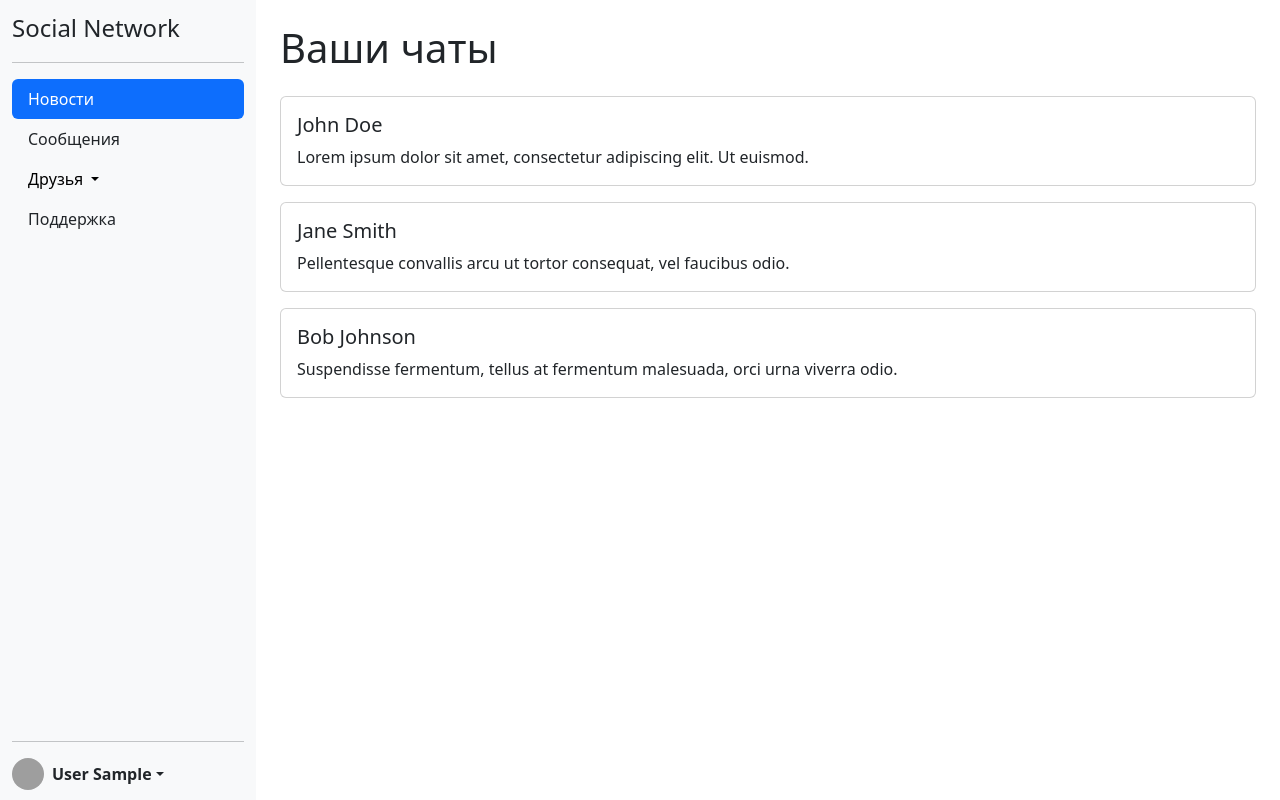
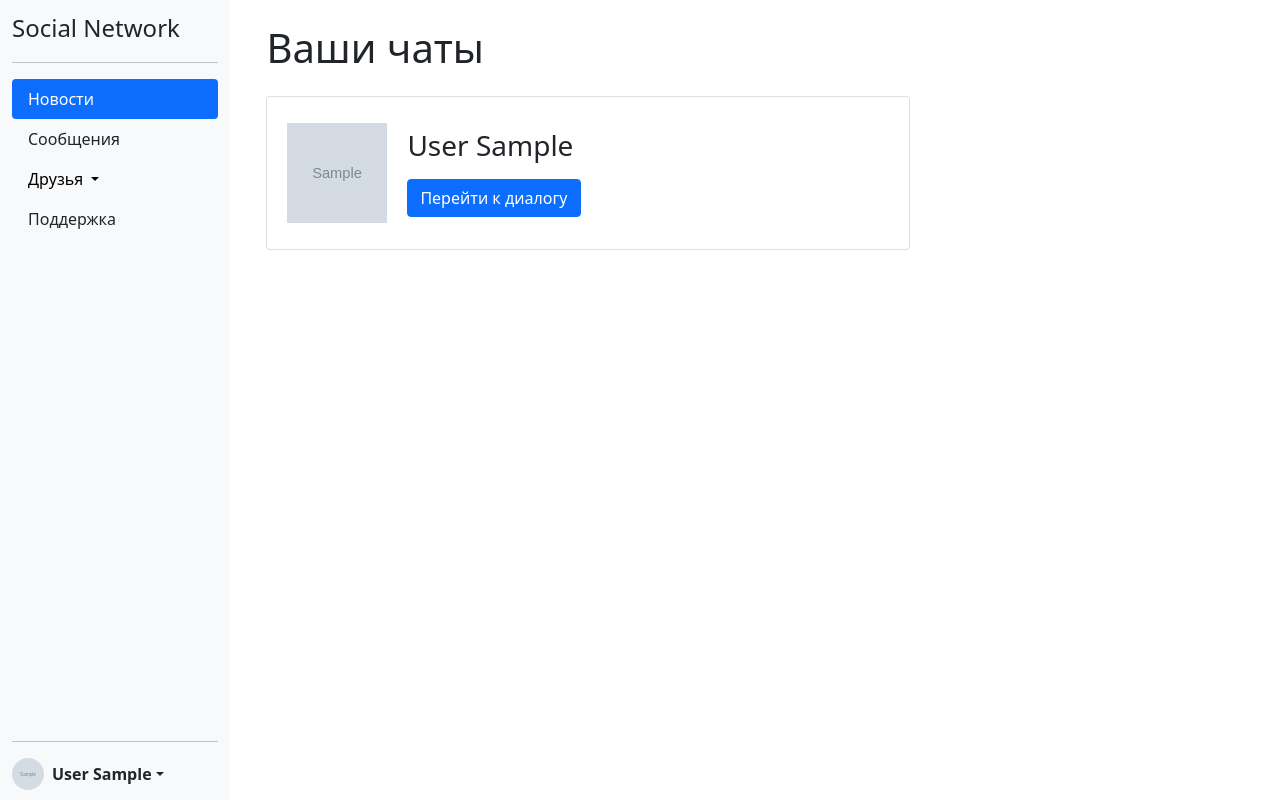
Before and after one commit to PAINTERit/MyFirstSocialNetwork, a Django app: page /chat/all/ in a window 1280 px wide. Run offline with Django 4.2, Linux system fonts and the light colour scheme; a user stored in the database is signed in; tables that the repository leaves empty hold one stand-in row (values such as "Sample post"); grey boxes marked "Sample" are stand-in pictures; grey boxes are pictures that could not be loaded.

Commit message:
Добавлены косметические изменения. Добавлен список чатов.

```diff
--- a/chat/templates/chat/all_chats.html
+++ b/chat/templates/chat/all_chats.html
@@ -4,13 +4,14 @@
     <meta charset="UTF-8">
     <meta name="viewport" content="width=device-width, initial-scale=1.0">
     <title>Социальная сеть</title>
-    <link rel="stylesheet" href="https://cdn.jsdelivr.net/npm/bootstrap@5.2.3/dist/css/bootstrap.min.css">
+    <link href="https://cdn.jsdelivr.net/npm/bootstrap@5.0.2/dist/css/bootstrap.min.css" rel="stylesheet"
+          integrity="sha384-EVSTQN3/azprG1Anm3QDgpJLIm9Nao0Yz1ztcQTwFspd3yD65VohhpuuCOmLASjC" crossorigin="anonymous">
 </head>
 <body>
 <div class="container-fluid" style="height: 100vh">
     <div class="row" style="height: 100%">
         <!-- Навигационное меню -->
-        <div class="d-flex flex-column flex-shrink-0  bg-light" style="flex-grow: 1; max-width: 20%; margin-top: 0;">
+        <div class="d-flex flex-column flex-shrink-0  bg-light" style="flex-grow: 1; max-width: 18%; margin-top: 0;">
             <ul class="nav nav-pills flex-column mb-auto"
                 style="position: -webkit-sticky; position: sticky; top: 10px;">
                 <a href="/" class="d-flex align-items-center mb-3 mb-md-0 me-md-auto link-dark text-decoration-none">
@@ -23,7 +24,7 @@
                     </a>
                 </li>
                 <li>
-                    <a href="#" class="nav-link link-dark">
+                    <a href="{% url 'all_chats' %}" class="nav-link link-dark">
                         Сообщения
                     </a>
                 </li>
@@ -35,6 +36,7 @@
                     <ul class="dropdown-menu" aria-labelledby="friendsDropdown">
                         <li><a class="dropdown-item" href="{% url 'friends' %}">Мои друзья</a></li>
                         <li><a class="dropdown-item" href="{% url 'find_friend' %}">Найти друзей</a></li>
+                        <li><a class="dropdown-item" href="{% url 'friend_request' %}">Запросы в друзья</a></li>
                     </ul>
                 </li>
                 <li>
@@ -47,7 +49,19 @@
                 <hr>
                 <a href="#" class="d-flex align-items-center link-dark text-decoration-none dropdown-toggle"
                    id="dropdownUser2" data-bs-toggle="dropdown" aria-expanded="false">
-                    <img src="https://github.com/mdo.png" alt="" width="32" height="32" class="rounded-circle me-2">
+                    {% if user.avatar %}
+                        <div class="d-flex justify-content-center align-items-center">
+                            <!-- Добавленный класс -->
+                            <img src="{{ user.avatar.url }}" alt="Admin" width="32" height="32"
+                                 class="rounded-circle me-2">
+                        </div>
+                    {% else %}
+                        <div class="d-flex justify-content-center align-items-center">
+                            <!-- Добавленный класс -->
+                            <img src="/media/default/default_avatar.jpg" alt="Admin" width="32" height="32"
+                                 class="rounded-circle me-2">
+                        </div>
+                    {% endif %}
                     <strong>{{ user.last_name }} {{ user.first_name }}</strong>
                 </a>
                 <ul class="dropdown-menu text-small shadow">
@@ -76,31 +90,23 @@
                 <div class="container my-4">
                     <h1 class="mb-4">Ваши чаты</h1>
                     <div class="row flex-column">
-                        <div class="col-md-12">
+                        <div class="col-md-8">
                             <div class="card mb-3">
                                 <div class="card-body">
-                                    <h5 class="card-title">John Doe</h5>
-                                    <p class="card-text">Lorem ipsum dolor sit amet, consectetur adipiscing elit. Ut
-                                        euismod.</p>
-                                </div>
-                            </div>
-                        </div>
-                        <div class="col-md-12">
-                            <div class="card mb-3">
-                                <div class="card-body">
-                                    <h5 class="card-title">Jane Smith</h5>
-                                    <p class="card-text">Pellentesque convallis arcu ut tortor consequat, vel faucibus
-                                        odio.</p>
-                                </div>
-                            </div>
-                        </div>
-                        <div class="col-md-12">
-                            <div class="card mb-3">
-                                <div class="card-body">
-                                    <h5 class="card-title">Bob Johnson</h5>
-                                    <p class="card-text">Suspendisse fermentum, tellus at fermentum malesuada, orci urna
-                                        viverra
-                                        odio.</p>
+                                    {% for friend in friends %}
+                                        <div class="d-flex align-items-center">
+                                            <img src="{{ friend.avatar.url }}" alt="Avatar" width="100" height="100"
+                                                 class="m-1">
+                                            <div class="m-3">
+                                                <h3 class="card-title">{{ friend.last_name }} {{ friend.first_name }}</h3>
+                                                <form method="post" action="{% url 'check_room' %}">
+                                                    {% csrf_token %}
+                                                    <input type="hidden" name="friend_id" value="{{ friend.id }}">
+                                                    <button class="btn btn-primary mt-2" type="submit">Перейти к диалогу</button>
+                                                </form>
+                                            </div>
+                                        </div>
+                                    {% endfor %}
                                 </div>
                             </div>
                         </div>
@@ -110,8 +116,8 @@
         </div>
     </div>
 </div>
-
-<!-- Bootstrap JS -->
-<script src="https://cdn.jsdelivr.net/npm/bootstrap@5.0.0/dist/js/bootstrap.bundle.min.js"></script>
+<script src="https://cdn.jsdelivr.net/npm/bootstrap@5.0.2/dist/js/bootstrap.bundle.min.js"
+        integrity="sha384-MrcW6ZMFYlzcLA8Nl+NtUVF0sA7MsXsP1UyJoMp4YLEuNSfAP+JcXn/tWtIaxVXM"
+        crossorigin="anonymous"></script>
 </body>
 </html>
--- a/chat/views.py
+++ b/chat/views.py
@@ -5,12 +5,25 @@ from django.utils.safestring import mark_safe
 from django.shortcuts import render, redirect
 from chat.models import Room
 from cabinet.models import Person
+from friend.models import Friend
 import random
 
 
 @login_required
 def all_chats(request):
-    return render(request, 'chat/all_chats.html')
+    user = Person.objects.filter(username=request.user.username).first()
+    user_friends = Friend.objects.filter(user=user).select_related('friend')
+    friend_list = []
+    for friend in user_friends:
+        friend_info = {
+            'id': friend.friend.id,
+            'first_name': friend.friend.first_name,
+            'last_name': friend.friend.last_name,
+            'avatar': friend.friend.avatar,
+        }
+        friend_list.append(friend_info)
+    context = {'friends': friend_list}
+    return render(request, 'chat/all_chats.html', context)
 
 
 @login_required
```
Also changed, not shown: chat/templates/chat/room.html (+30 -11 lines), other/templates/other/index.html (+20 -5 lines).
